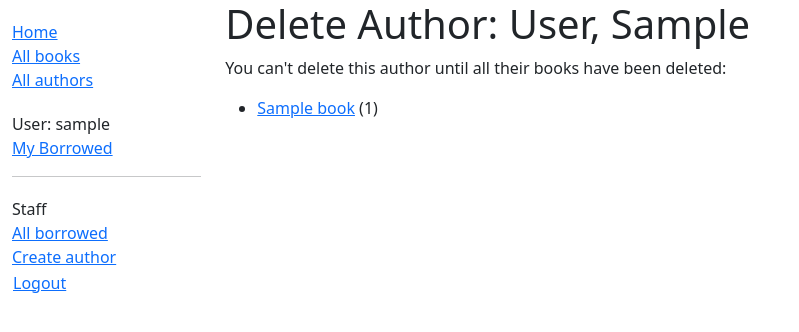
After one commit to JalalSinno/django_local_library, a Django app: page /catalog/author/1/delete/ in a window 1280 px wide. The commit adds this page. Shown: the top 332 px of the page, without its empty margins (0-799 px from the left). Run offline with Django 4.2, Linux system fonts and the light colour scheme; a user stored in the database is signed in; tables that the repository leaves empty hold one stand-in row (values such as "Sample post").

Commit message:
part9 complete

```diff
--- a/locallibrary/catalog/templates/base_generic.html
+++ b/locallibrary/catalog/templates/base_generic.html
@@ -28,7 +28,16 @@
               {% if user.is_authenticated %}
                 <li>User: {{ user.get_username }}</li>
                 <li><a href="{% url 'my-borrowed' %}">My Borrowed</a></li>
-               {% if perms.catalog.can_view_all_loaned %}<li><a href="{% url 'all-borrowed' %}"> All Loaned </a></li> {% endif %}
+                {% if perms.catalog.can_view_all_loaned %}
+                  <hr>
+                  <ul class="sidebar-nav">
+                  <li>Staff</li>
+                    <li><a href="{% url 'all-borrowed' %}">All borrowed</a></li>
+                  {% if perms.catalog.add_author %}
+                    <li><a href="{% url 'author-create' %}">Create author</a></li>
+                  {% endif %}
+                  </ul>
+                {% endif %}
                 <li>
                   <form id="logout-form" method="post" action="{% url 'logout' %}">
                     {% csrf_token %}
--- /dev/null
+++ b/locallibrary/catalog/templates/catalog/author_confirm_delete.html
@@ -0,0 +1,25 @@
+{% extends "base_generic.html" %}
+
+{% block content %}
+
+<h1>Delete Author: {{ author }}</h1>
+
+{% if author.book_set.all %}
+
+<p>You can't delete this author until all their books have been deleted:</p>
+<ul>
+  {% for book in author.book_set.all %}
+    <li><a href="{% url 'book-detail' book.pk %}">{{book}}</a> ({{book.bookinstance_set.all.count}})</li>
+  {% endfor %}
+</ul>
+
+{% else %}
+<p>Are you sure you want to delete the author?</p>
+
+<form action="" method="POST">
+  {% csrf_token %}
+  <input type="submit" action="" value="Yes, delete.">
+</form>
+{% endif %}
+
+{% endblock %}
--- a/locallibrary/catalog/templates/catalog/bookinstance_list_borrowed_librarian.html
+++ b/locallibrary/catalog/templates/catalog/bookinstance_list_borrowed_librarian.html
@@ -9,6 +9,7 @@
         {% for bookinst in bookinstance_list %}
         <li class="{% if bookinst.is_overdue %}text-danger{% endif %}">
           <a href="{% url 'book-detail' bookinst.book.pk %}">{{ bookinst.book.title }}</a> {{ bookinst.borrower }} ({{ bookinst.due_back }})
+          {% if perms.catalog.can_mark_returned %}- <a href="{% url 'renew-book-librarian' bookinst.id %}">Renew</a>{% endif %}
         </li>
         {% endfor %}
       </ul>
--- a/locallibrary/catalog/urls.py
+++ b/locallibrary/catalog/urls.py
@@ -13,3 +13,13 @@ urlpatterns += [
     path('mybooks/', views.LoanedBooksByUserListView.as_view(), name='my-borrowed'),
     path('loaned/', views.AllLoanedBooksListView.as_view(), name='all-borrowed'),
 ]
+
+urlpatterns += [
+    path('book/<uuid:pk>/renew/', views.renew_book_librarian, name='renew-book-librarian'),
+]
+
+urlpatterns += [
+    path('author/create/', views.AuthorCreate.as_view(), name='author-create'),
+    path('author/<int:pk>/update/', views.AuthorUpdate.as_view(), name='author-update'),
+    path('author/<int:pk>/delete/', views.AuthorDelete.as_view(), name='author-delete'),
+]
--- a/locallibrary/catalog/views.py
+++ b/locallibrary/catalog/views.py
@@ -85,3 +85,78 @@ class AllLoanedBooksListView(PermissionRequiredMixin, LoginRequiredMixin,generic
             BookInstance.objects.filter(status__exact='o')
             .order_by('borrower', 'due_back')
         )
+
+
+import datetime
+
+from django.contrib.auth.decorators import login_required, permission_required
+from django.shortcuts import get_object_or_404
+from django.http import HttpResponseRedirect
+from django.urls import reverse
+
+from catalog.forms import RenewBookForm
+
+@login_required
+@permission_required('catalog.can_mark_returned', raise_exception=True)
+def renew_book_librarian(request, pk):
+    """View function for renewing a specific BookInstance by librarian."""
+    book_instance = get_object_or_404(BookInstance, pk=pk)
+
+    # If this is a POST request then process the Form data
+    if request.method == 'POST':
+
+        # Create a form instance and populate it with data from the request (binding):
+        form = RenewBookForm(request.POST)
+
+        # Check if the form is valid:
+        if form.is_valid():
+            # process the data in form.cleaned_data as required (here we just write it to the model due_back field)
+            book_instance.due_back = form.cleaned_data['renewal_date']
+            book_instance.save()
+
+            # redirect to a new URL:
+            return HttpResponseRedirect(reverse('all-borrowed'))
+
+    # If this is a GET (or any other method) create the default form.
+    else:
+        proposed_renewal_date = datetime.date.today() + datetime.timedelta(weeks=3)
+        form = RenewBookForm(initial={'renewal_date': proposed_renewal_date})
+
+    context = {
+        'form': form,
+        'book_instance': book_instance,
+    }
+
+    return render(request, 'catalog/book_renew_librarian.html', context)
+
+
+
+from django.views.generic.edit import CreateView, UpdateView, DeleteView
+from django.urls import reverse_lazy
+from .models import Author
+
+class AuthorCreate(PermissionRequiredMixin, CreateView):
+    model = Author
+    fields = ['first_name', 'last_name', 'date_of_birth', 'date_of_death']
+    initial = {'date_of_death': '11/11/2023'}
+    permission_required = 'catalog.add_author'
+
+class AuthorUpdate(PermissionRequiredMixin, UpdateView):
+    model = Author
+    # Not recommended (potential security issue if more fields added)
+    fields = '__all__'
+    permission_required = 'catalog.change_author'
+
+class AuthorDelete(PermissionRequiredMixin, DeleteView):
+    model = Author
+    success_url = reverse_lazy('authors')
+    permission_required = 'catalog.delete_author'
+
+    def form_valid(self, form):
+        try:
+            self.object.delete()
+            return HttpResponseRedirect(self.success_url)
+        except Exception as e:
+            return HttpResponseRedirect(
+                reverse("author-delete", kwargs={"pk": self.object.pk})
+            )
```
Also changed, not shown: locallibrary/catalog/forms.py (added, +54 -0 lines), locallibrary/catalog/templates/catalog/author_detail.html (+16 -0 lines), locallibrary/catalog/templates/catalog/author_form.html (added, +11 -0 lines), locallibrary/catalog/templates/catalog/book_renew_librarian.html (added, +15 -0 lines), locallibrary/catalog/models.py (line endings or trailing spaces). Lines whose indentation alone changed are shown as unchanged.
